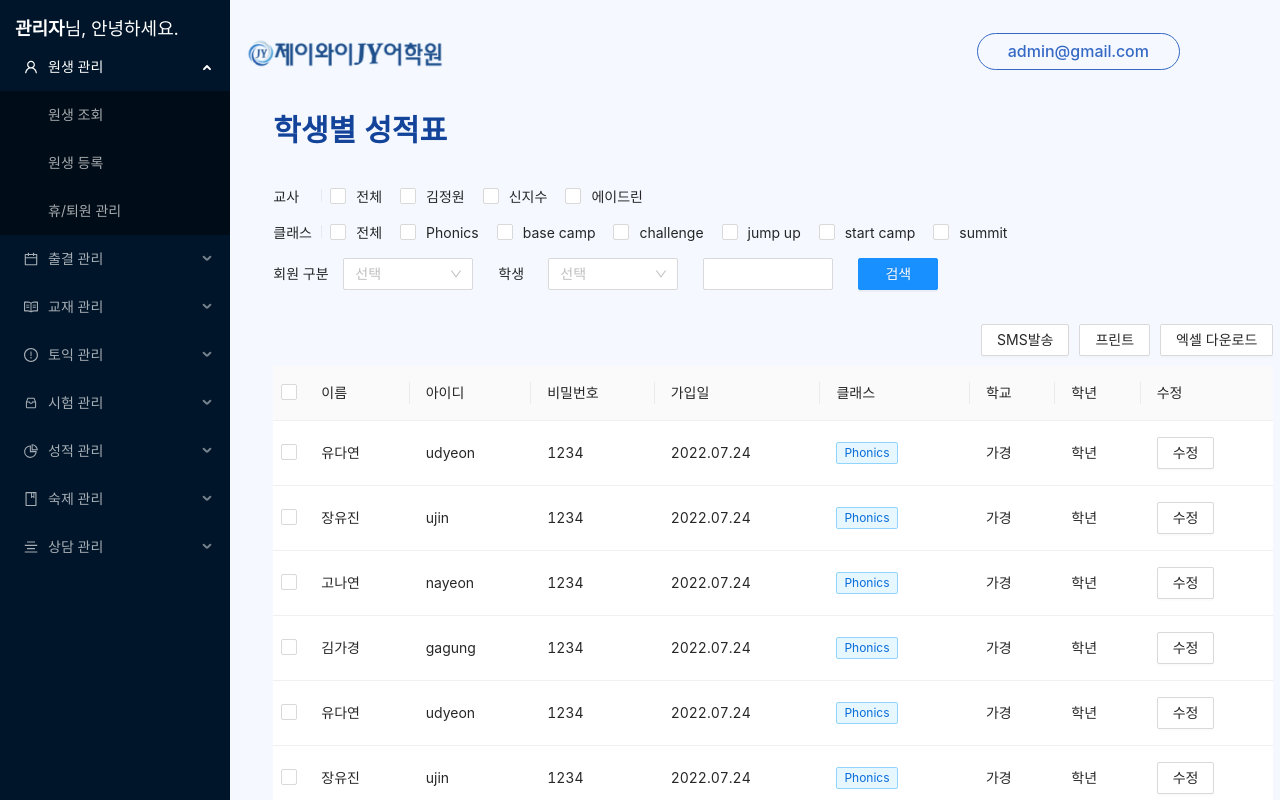
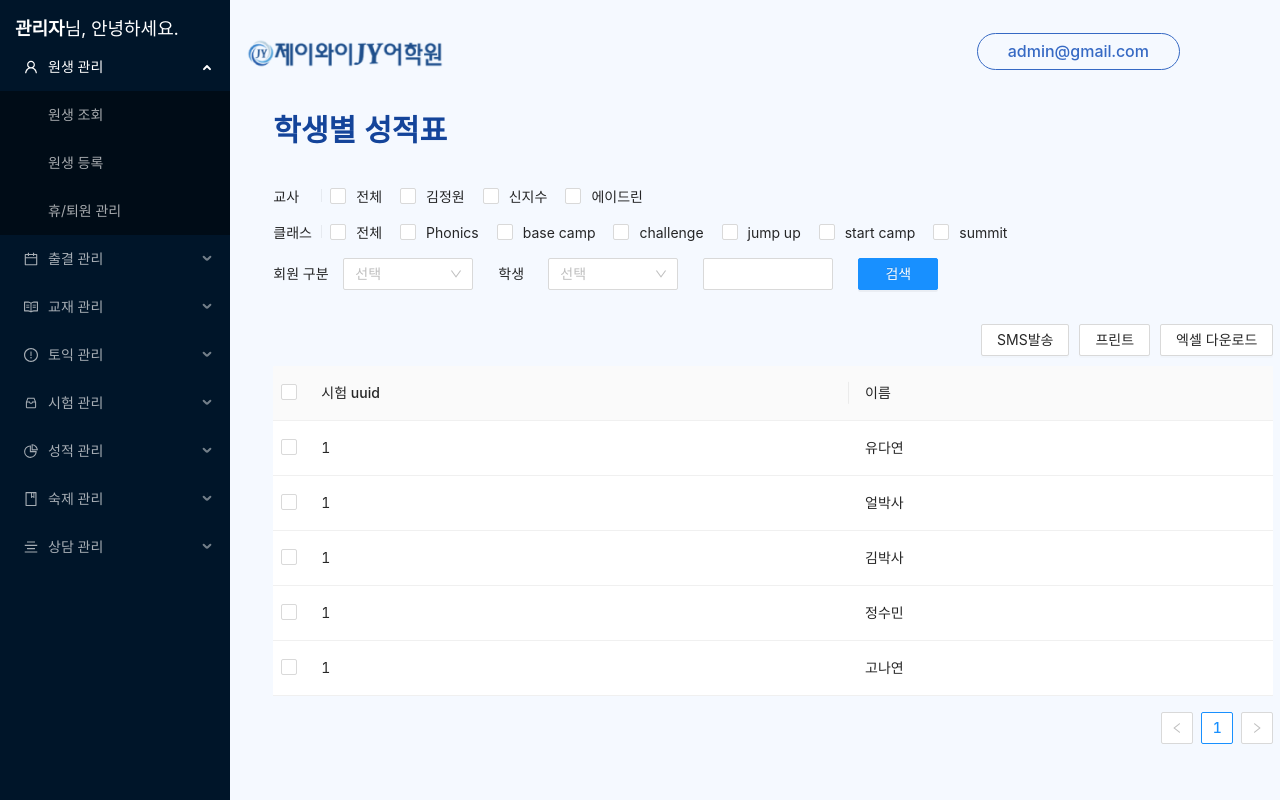
Before and after one commit to ahnseunghwan/jymock, a React (Create React App) app: page /score/student in a window 1280 px wide. Shown: the top 800 px of the page. Built offline with nearby package versions, Linux system fonts and the light colour scheme.

Commit message:
Feat : Score Test Data 추가

```diff
--- a/src/assets/json/student_search_menu.json
+++ b/src/assets/json/student_search_menu.json
@@ -423,5 +423,32 @@
       "reason": "",
       "edit": ""
     }
+  ],
+  "exam_table_data": [
+    {
+      "key": "1213124124",
+      "exam_uuid": "1",
+      "name": "유다연"
+    },
+    {
+      "key": "4124213",
+      "exam_uuid": "1",
+      "name": "얼박사"
+    },
+    {
+      "key": "421213123",
+      "exam_uuid": "1",
+      "name": "김박사"
+    },
+    {
+      "key": "422223",
+      "exam_uuid": "1",
+      "name": "정수민"
+    },
+    {
+      "key": "231241412",
+      "exam_uuid": "1",
+      "name": "고나연"
+    }
   ]
 }
--- a/src/pages/Score/Student/index.tsx
+++ b/src/pages/Score/Student/index.tsx
@@ -32,60 +32,20 @@ const ScoreStudent = () => {
     '전체',
     ...studentSearchMenu.classes,
   ]);
-  const [tableData, setTableData] = useState<any[]>(
-    studentSearchMenu.table_data
-  );
+  const [tableData, setTableData] = useState<any[]>([
+    ...studentSearchMenu.exam_table_data,
+  ]);
 
   const tableColumns = [
+    {
+      title: '시험 uuid',
+      dataIndex: 'exam_uuid',
+      key: 'exam_uuid',
+    },
     {
       title: '이름',
       dataIndex: 'name',
       key: 'name',
-    },
-    {
-      title: '아이디',
-      dataIndex: 'id',
-      key: 'id',
-    },
-    {
-      title: '비밀번호',
-      dataIndex: 'password',
-      key: 'password',
-    },
-    {
-      title: '가입일',
-      dataIndex: 'created_at',
-      key: 'created_at',
-    },
-    {
-      title: '클래스',
-      dataIndex: 'class_title',
-      key: 'class_title',
-      render: (tags: string[]) => (
-        <>
-          {tags.map((tag) => (
-            <Tag color='blue' key={tag}>
-              {tag}
-            </Tag>
-          ))}
-        </>
-      ),
-    },
-    {
-      title: '학교',
-      dataIndex: 'school',
-      key: 'school',
-    },
-    {
-      title: '학년',
-      dataIndex: 'grade',
-      key: 'grade',
-    },
-    {
-      title: '수정',
-      dataIndex: 'edit',
-      key: 'edit',
-      render: () => <Button>수정</Button>,
     },
   ];
 
```
